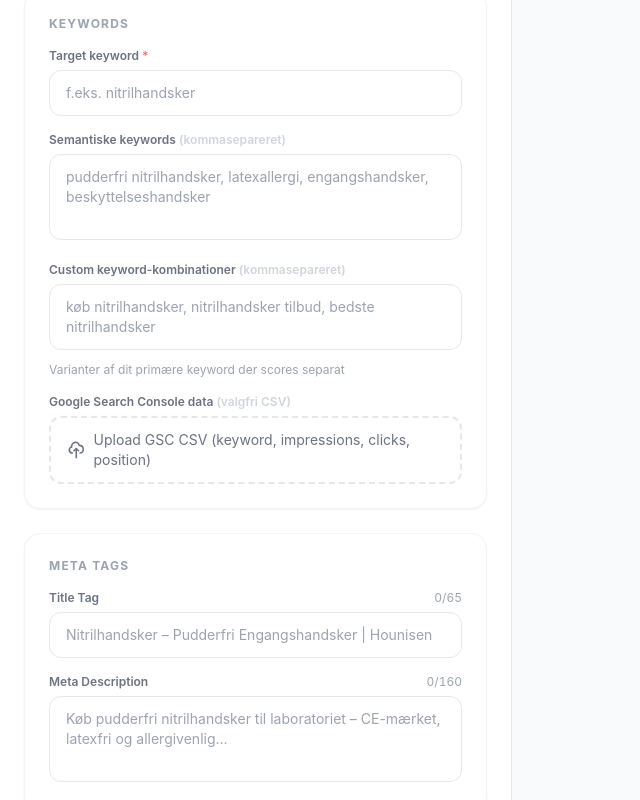
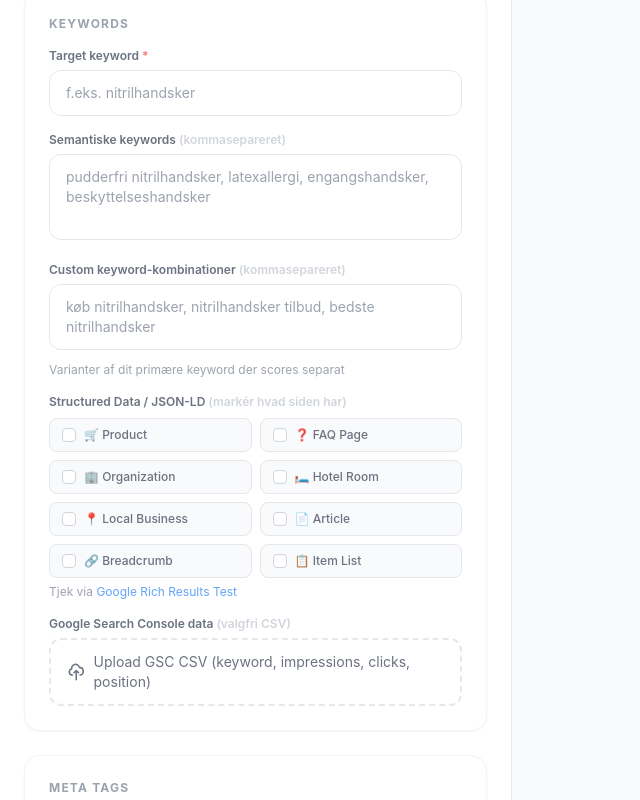
Before and after one commit to hounisen/seo-dashboard, a Next.js app: page / in a window 1280 px wide. Shown: the part 392-1192 px from the top of the page, without its empty margins (0-640 px from the left). Built offline with nearby package versions, Linux system fonts and the light colour scheme.

Commit message:
v5.3.0: Live editor, structured data

```diff
--- a/src/app/page.tsx
+++ b/src/app/page.tsx
@@ -14,6 +14,7 @@ interface FormState {
   metaDescription: string
   h1: string
   bodyContent: string
+  structuredDataTypes: string[]
 }
 
 interface GscData {
@@ -22,6 +23,17 @@ interface GscData {
   clicks: number
   position: number
 }
+
+const SCHEMA_TYPES = [
+  { id: 'Product',       label: 'Product',        icon: '🛒' },
+  { id: 'FAQPage',       label: 'FAQ Page',        icon: '❓' },
+  { id: 'Organization',  label: 'Organization',    icon: '🏢' },
+  { id: 'HotelRoom',     label: 'Hotel Room',      icon: '🛏️' },
+  { id: 'LocalBusiness', label: 'Local Business',  icon: '📍' },
+  { id: 'Article',       label: 'Article',         icon: '📄' },
+  { id: 'BreadcrumbList',label: 'Breadcrumb',      icon: '🔗' },
+  { id: 'ItemList',      label: 'Item List',       icon: '📋' },
+]
 
 const DEFAULT_FORM: FormState = {
   url: '',
@@ -33,6 +45,7 @@ const DEFAULT_FORM: FormState = {
   metaDescription: '',
   h1: '',
   bodyContent: '',
+  structuredDataTypes: [],
 }
 
 // ── Helper components ─────────────────────────────────────────────────────────
@@ -142,6 +155,7 @@ export default function SeoDashboard() {
       metaDescription: form.metaDescription,
       h1: form.h1,
       bodyContent: form.bodyContent,
+      structuredDataTypes: form.structuredDataTypes,
     }
     setResult(analyzeSeo(input))
   }, [form])
@@ -341,6 +355,7 @@ export default function SeoDashboard() {
                         h1: '',
                         bodyContent: '',
                         competitorUrls: '',
+                        structuredDataTypes: [],
                       })
                       setGscData([])
                       setGscFileName('')
@@ -426,6 +441,52 @@ export default function SeoDashboard() {
                   />
                   <p className="text-xs text-gray-400 mt-1.5">Varianter af dit primære keyword der scores separat</p>
                 </div>
+                {/* Structured Data Checkboxes */}
+                <div>
+                  <label className="text-xs font-semibold text-gray-500 block mb-2">
+                    Structured Data / JSON-LD <span className="text-gray-300">(markér hvad siden har)</span>
+                  </label>
+                  <div className="grid grid-cols-2 gap-2">
+                    {SCHEMA_TYPES.map(schema => {
+                      const isChecked = form.structuredDataTypes.includes(schema.id)
+                      return (
+                        <button
+                          key={schema.id}
+                          type="button"
+                          onClick={() => {
+                            const next = isChecked
+                              ? form.structuredDataTypes.filter(t => t !== schema.id)
+                              : [...form.structuredDataTypes, schema.id]
+                            setForm(prev => ({ ...prev, structuredDataTypes: next }))
+                          }}
+                          className={`flex items-center gap-2 px-3 py-2 rounded-lg border text-xs font-medium transition-all text-left ${
+                            isChecked
+                              ? 'border-emerald-300 bg-emerald-50 text-emerald-700'
+                              : 'border-gray-200 bg-gray-50 text-gray-500 hover:border-gray-300 hover:bg-gray-100'
+                          }`}
+                        >
+                          <span className={`w-3.5 h-3.5 rounded border flex-shrink-0 flex items-center justify-center ${
+                            isChecked ? 'bg-emerald-500 border-emerald-500' : 'border-gray-300 bg-white'
+                          }`}>
+                            {isChecked && <span className="text-white text-xs leading-none">✓</span>}
+                          </span>
+                          <span>{schema.icon} {schema.label}</span>
+                        </button>
+                      )
+                    })}
+                  </div>
+                  {form.structuredDataTypes.length > 0 && (
+                    <p className="text-xs text-emerald-600 mt-2 font-medium">
+                      ✓ {form.structuredDataTypes.join(', ')} – tæller med i scoren
+                    </p>
+                  )}
+                  <p className="text-xs text-gray-400 mt-1.5">
+                    Tjek via{' '}
+                    <a href="https://search.google.com/test/rich-results" target="_blank" rel="noopener noreferrer"
+                      className="text-blue-400 hover:underline">Google Rich Results Test</a>
+                  </p>
+                </div>
+
                 <div>
                   <label className="text-xs font-semibold text-gray-500 block mb-1.5">
                     Google Search Console data <span className="text-gray-300">(valgfri CSV)</span>
--- a/src/lib/seoEngine.ts
+++ b/src/lib/seoEngine.ts
@@ -159,6 +159,9 @@ export function analyzeSeo(input: SeoInput): SeoResult {
 
   if (internalLinks >= 1) score += 5
 
+  // 9. Structured data (5 pts) – user-confirmed via checkboxes
+  if (input.structuredDataTypes && input.structuredDataTypes.length > 0) score += 5
+
   const percentage = Math.min(Math.round(score), 100)
 
   // ── KEYWORD TABLE ─────────────────────────────────────────────────────────
@@ -274,9 +277,13 @@ export function analyzeSeo(input: SeoInput): SeoResult {
     {
       id: 'structured-data',
       label: 'Structured Data',
-      status: 'warn',
-      statusLabel: 'Tjek manuelt',
-      detail: `Structured data kan ikke detekteres automatisk via scraping. Tjek manuelt om du har JSON-LD schema (HotelRoom, Product, FAQPage, Organization) i din <head>. Test med Google Rich Results Test: https://search.google.com/test/rich-results`,
+      status: (input.structuredDataTypes && input.structuredDataTypes.length > 0) ? 'ok' : 'warn',
+      statusLabel: (input.structuredDataTypes && input.structuredDataTypes.length > 0)
+        ? `Aktiv: ${input.structuredDataTypes.join(', ')}`
+        : 'Ikke bekræftet',
+      detail: (input.structuredDataTypes && input.structuredDataTypes.length > 0)
+        ? `✓ Structured data bekræftet: ${input.structuredDataTypes.join(', ')}. Husk at teste med Google Rich Results Test: https://search.google.com/test/rich-results`
+        : `Structured data er ikke markeret som implementeret. Angiv hvilke JSON-LD schema-typer siden bruger i venstre panel, så scoren opdateres. Test med Google Rich Results Test: https://search.google.com/test/rich-results`,
     },
   ]
 
```
